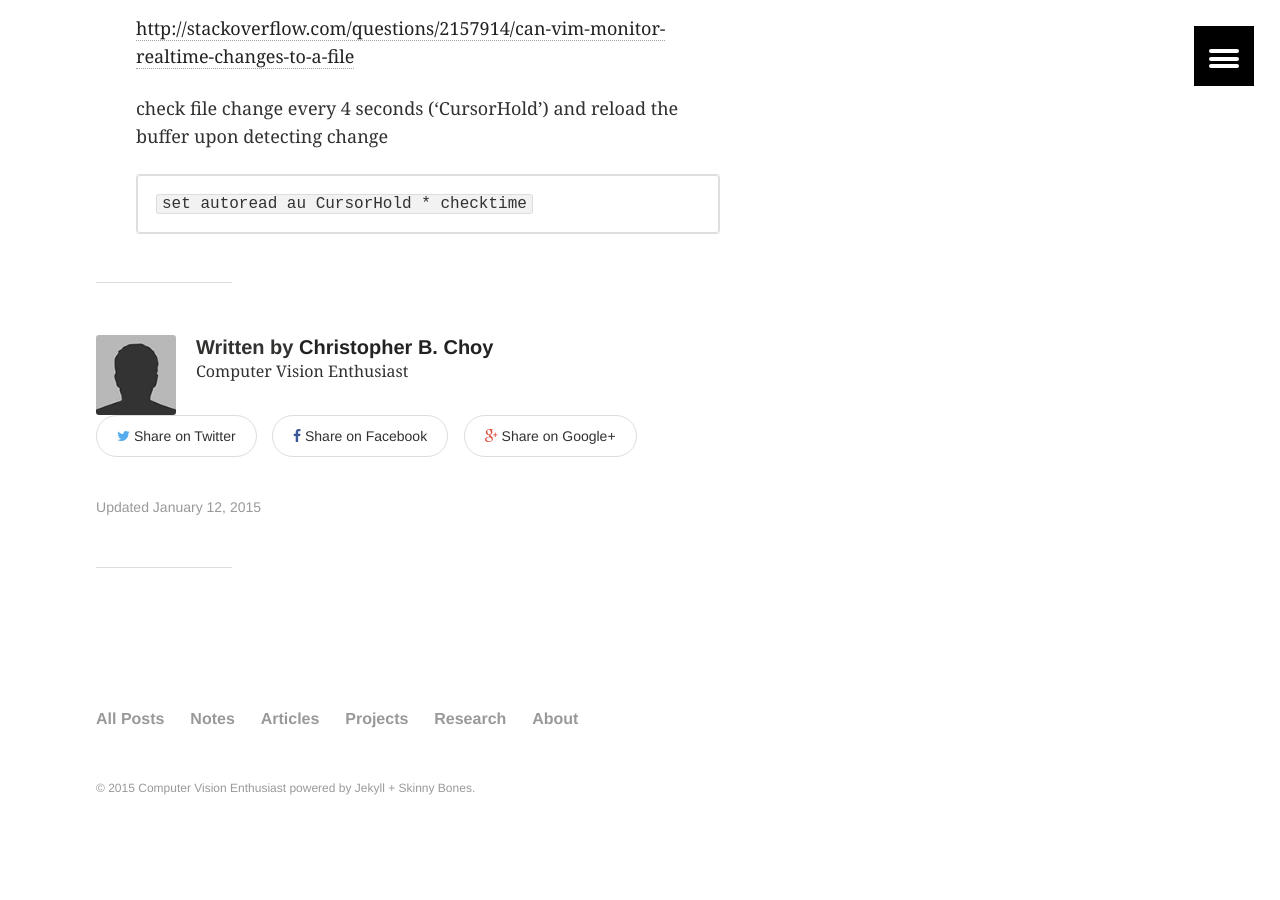
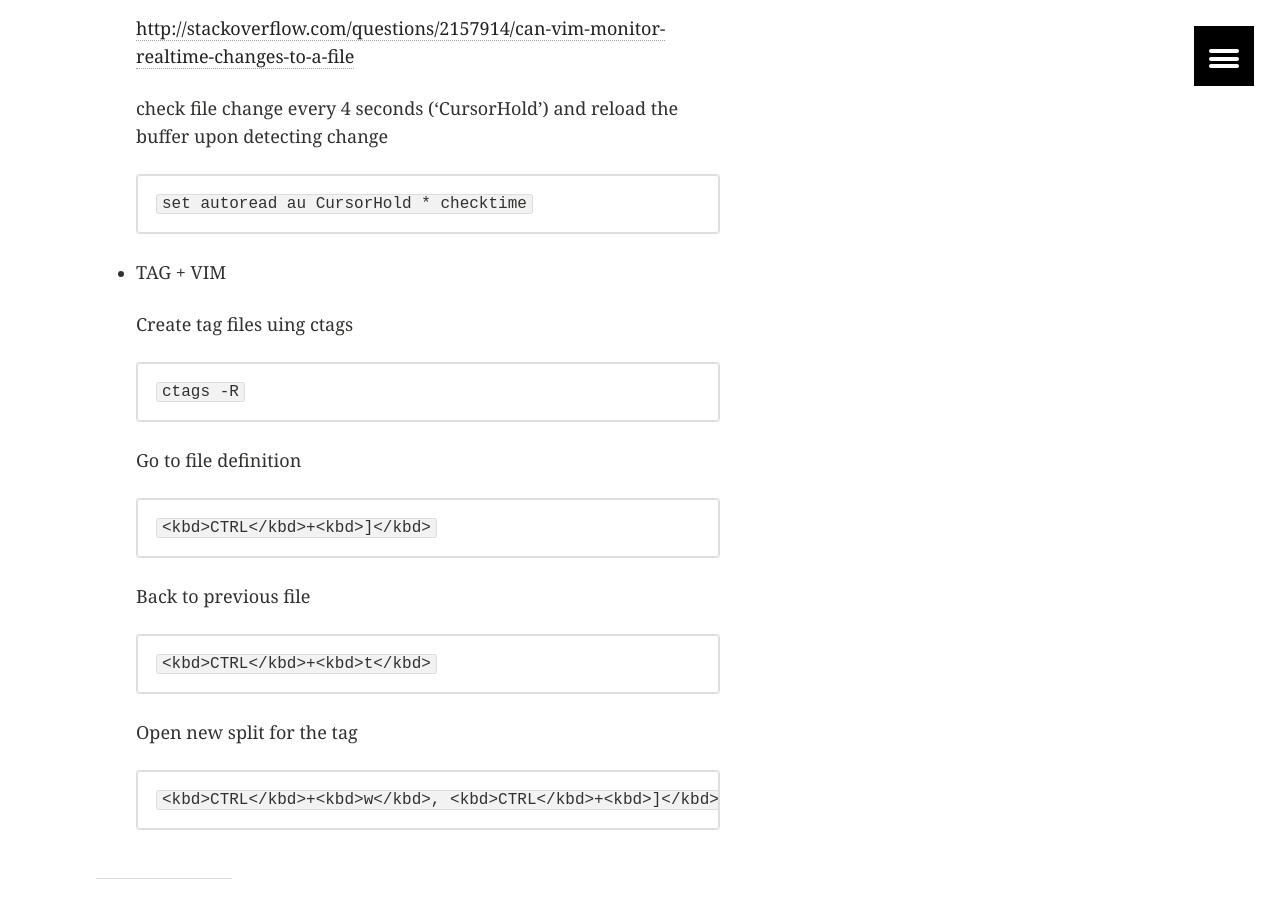
Before and after one commit to antran89/blog, a Jekyll site: the page built from _posts/notes/2015-01-12-vim-notes.md, in a window 1280 px wide and 900 px high, scrolled down 841 px. Built offline with Jekyll 4.4.1, drawn with Linux system fonts in a browser that asks for light colours; comment, search, counter and statistics services are not loaded; before the commit the page ends 1715 px from its top, so only the background shows below that.

```diff
--- a/_layouts/infinite-post-article.html
+++ b/_layouts/infinite-post-article.html
@@ -51,11 +51,15 @@
     {% include navigation-sliding.html %}
 
     <div id="page-wrapper">
+      <div id="main">
+        <div id="content" class="page-content" itemprop="articleBody">
       {% include browser-upgrade.html %}
 
       {{ content }}
 
       {% include footer.html %}
+        </div>
+      </div>
     </div>
 
     <script src="{{ site.url }}/js/vendor/jquery-1.9.1.min.js"></script>
--- a/_posts/notes/2015-01-12-vim-notes.md
+++ b/_posts/notes/2015-01-12-vim-notes.md
@@ -38,3 +38,23 @@
 
         set autoread
         au CursorHold * checktime
+
+* TAG + VIM
+
+
+    Create tag files uing ctags
+
+        ctags -R
+
+    Go to file definition
+
+        <kbd>CTRL</kbd>+<kbd>]</kbd>
+
+    Back to previous file
+
+        <kbd>CTRL</kbd>+<kbd>t</kbd>
+
+    Open new split for the tag
+
+
+        <kbd>CTRL</kbd>+<kbd>w</kbd>, <kbd>CTRL</kbd>+<kbd>]</kbd>
```
Also changed, not shown: _posts/research/2015-01-13-matrix-norms.md (renamed from _posts/notes/2015-01-13-matrix-norms.md, +1 -1 lines).
